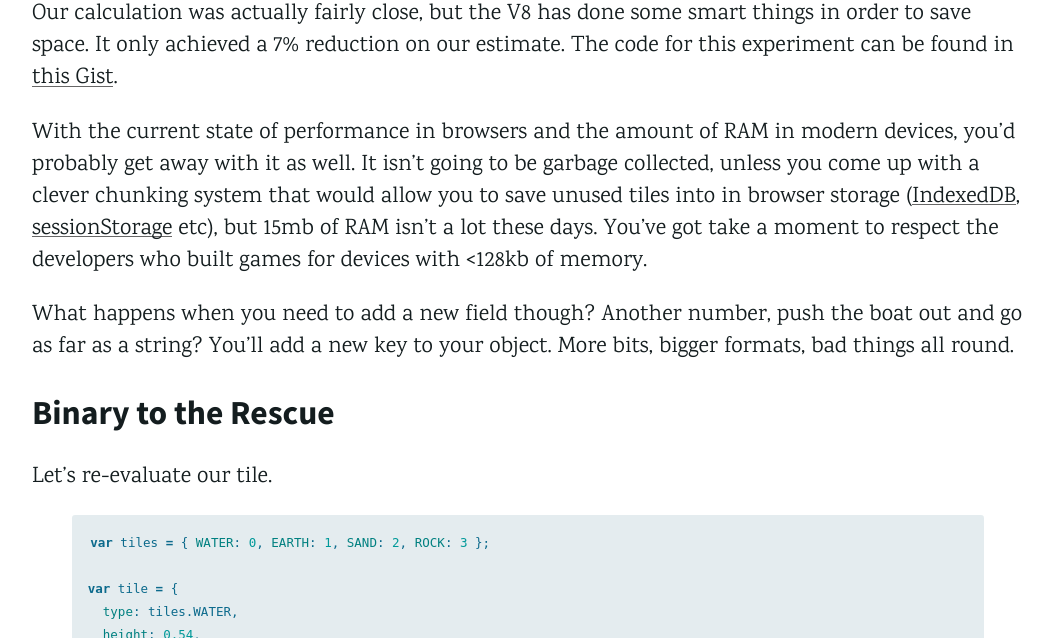
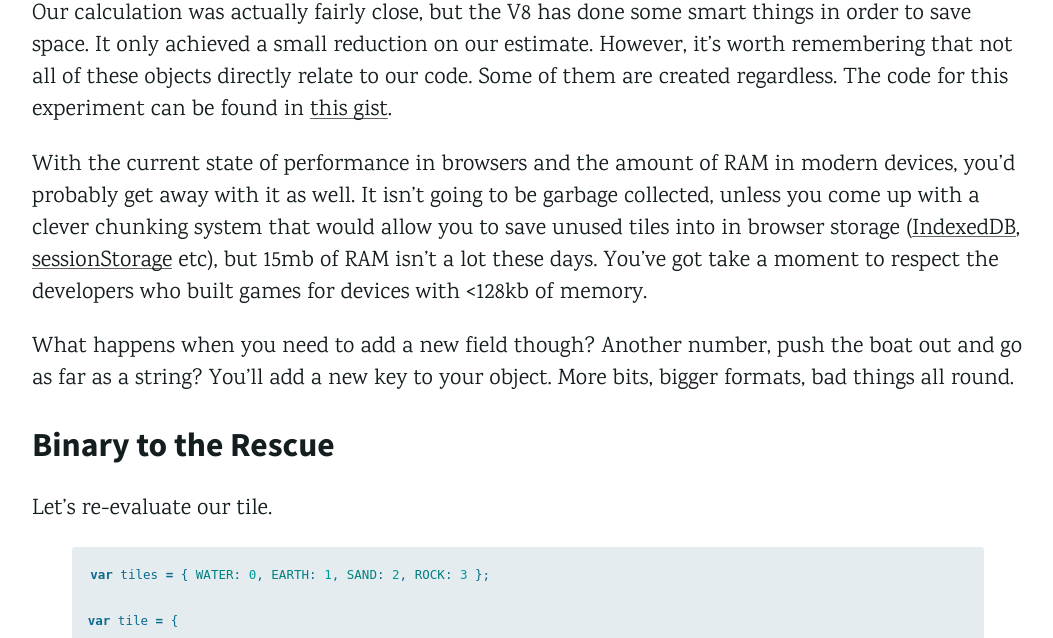
Before and after one commit to danprince/danthedev.com, a Jekyll site: the page built from _posts/15-07-25-binary-in-javascript.md, in a window 1280 px wide and 900 px high, scrolled down 2334 px, cut to the strip 262-900 px from the top of the window. Shown: the whole strip, without its empty margins (112-1165 px from the left). Built offline with Jekyll 4.4.1, drawn with Linux system fonts in a browser that asks for light colours.

Commit message:
small fixes

```diff
--- a/_posts/15-07-25-binary-in-javascript.md
+++ b/_posts/15-07-25-binary-in-javascript.md
@@ -47,7 +47,7 @@ If we actually perform this experiment in Chrome, we can use the memory profiler
 
 ![Chrome Memory Profile][12]
 
-Our calculation was actually fairly close, but the V8 has done some smart things in order to save space. It only achieved a 7% reduction on our estimate. The code for this experiment can be found in [this Gist][14].
+Our calculation was actually fairly close, but the V8 has done some smart things in order to save space. It only achieved a small reduction on our estimate. However, it's worth remembering that not all of these objects directly relate to our code. Some of them are created regardless. The code for this experiment can be found in [this gist][14].
 
 With the current state of performance in browsers and the amount of RAM in modern devices, you'd probably get away with it as well. It isn't going to be garbage collected, unless you come up with a clever chunking system that would allow you to save unused tiles into in browser storage ([IndexedDB][3], [sessionStorage][4] etc), but 15mb of RAM isn't a lot these days. You've got take a moment to respect the developers who built games for devices with <128kb of memory.
 
@@ -264,7 +264,7 @@ We can repeat the earlier experiment and compare the object implementation (on t
 ![][12]
 ![][13]
 
-As far as your program is concerned, it is the exact same data. We could read a lot more into this data, but I'll save that for another time. Again, the code is in [the Gist][14].
+As far as your program is concerned, it is the exact same data. We could read a lot more into this data, but I'll save that for another time. Again, the code is in [the gist][14].
 
 ## Sharp Edges
 If you're anything like me, mixing this kind of code with functional or object oriented styles feels messy. Looking for some object properties with dot notation and some with `>>` and `&` is upsetting. In order to improve the experience, I've written a tiny library for removing the sharp edges. It allows you to design lightweight formats for dealing with unsigned integers.
```
